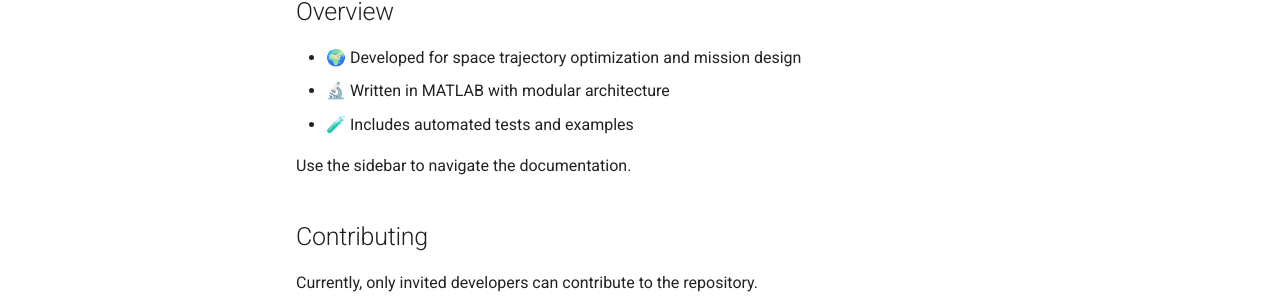
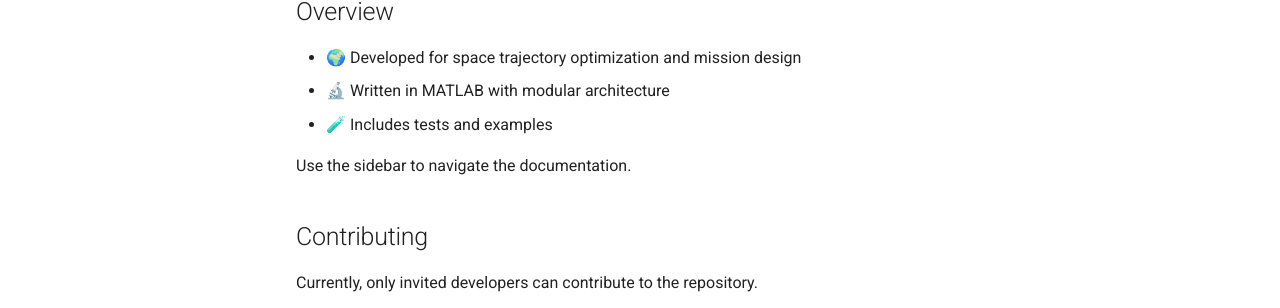
Before and after one commit to andreabellome/astra-documentation, an MkDocs documentation site: the page built from docs/index.md, in a window 1280 px wide and 1153 px high. Shown: the part 370-678 px from the top of the window. Built offline with MkDocs 1.6.1 and Material for MkDocs 9.7.7, drawn with Linux system fonts in a browser that asks for light colours; comment, search, counter and statistics services are not loaded.

Commit message:
upd release

```diff
--- a/docs/index.md
+++ b/docs/index.md
@@ -8,7 +8,7 @@
 
 - 🌍 Developed for space trajectory optimization and mission design
 - 🔬 Written in MATLAB with modular architecture
-- 🧪 Includes automated tests and examples
+- 🧪 Includes tests and examples
 
 Use the sidebar to navigate the documentation.
 
```
Also changed, not shown: site/index.html, site/search/search_index.json.
